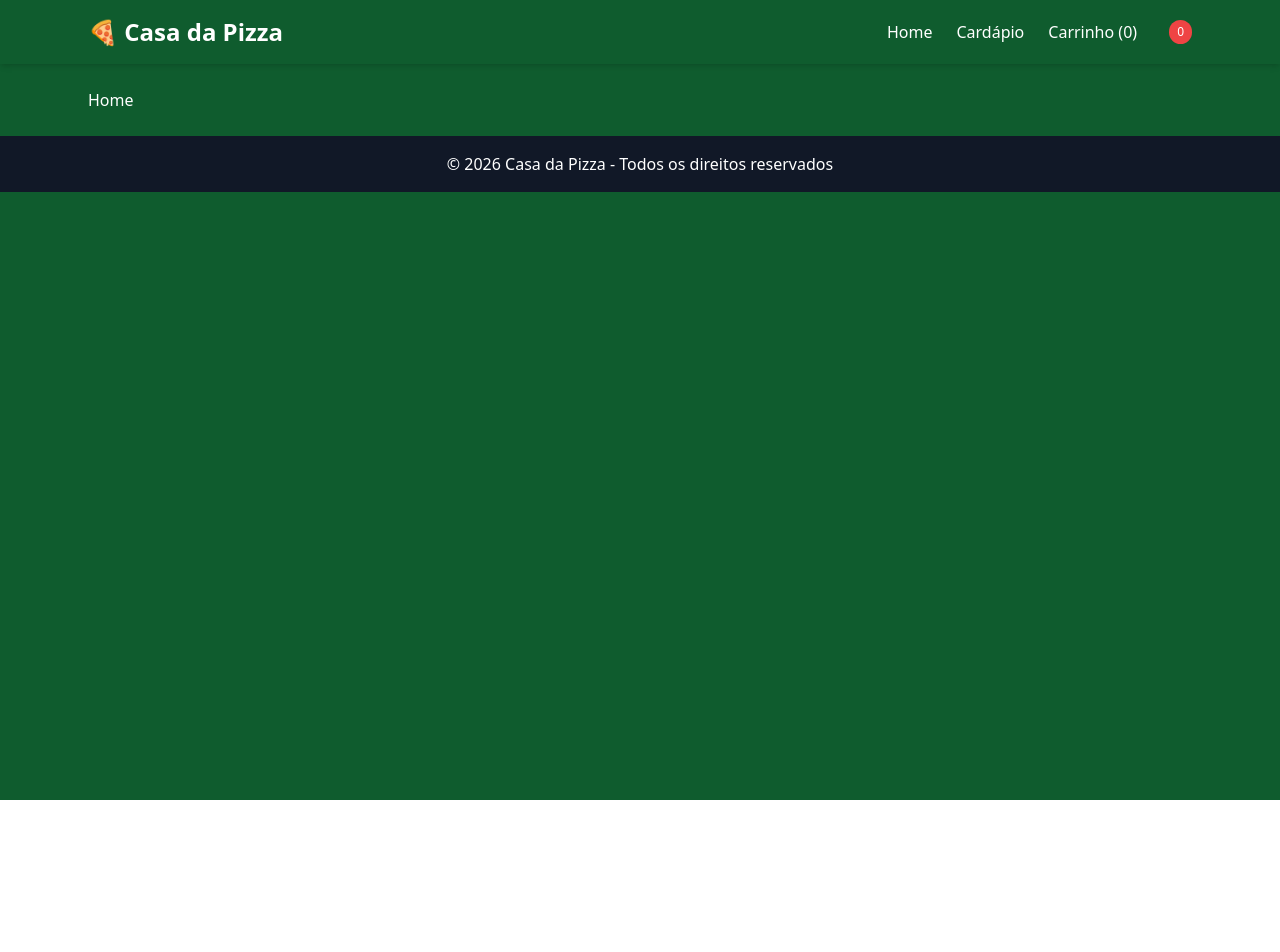
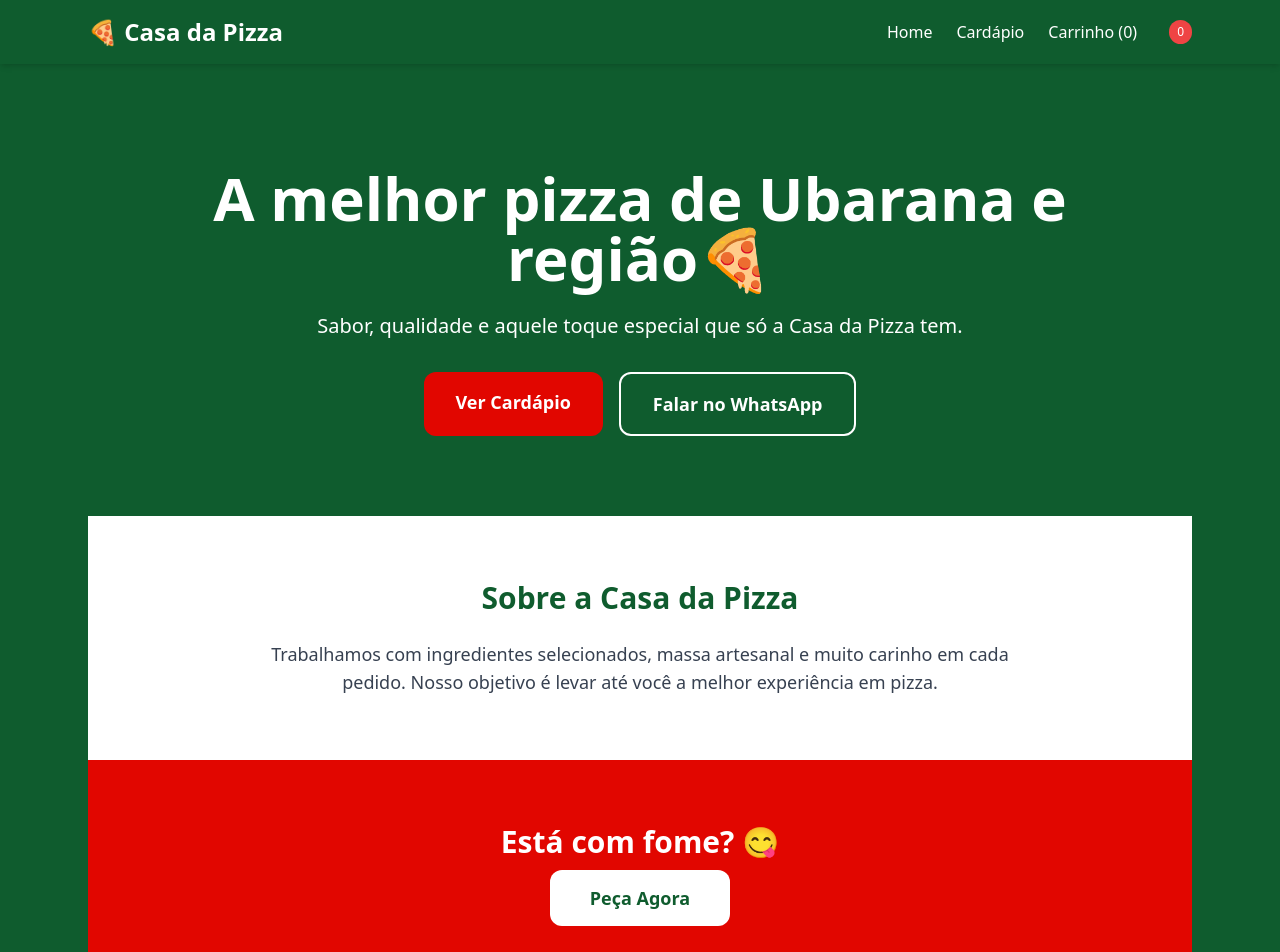
Before and after one commit to kelvin-dev23/pjt-pizzaria, a React (Vite) app: page / in a window 1280 px wide. Shown: the top 952 px of the page. Before the commit the page ends 800 px from the top, so only its background shows below. Built offline with nearby package versions, Linux system fonts and the light colour scheme.

Commit message:
fix: corrige redirecionamento no carrinho

```diff
--- a/src/components/Header.tsx
+++ b/src/components/Header.tsx
@@ -1,16 +1,15 @@
 import { useEffect, useState } from "react";
 import { estaAberto } from "../utils/horario";
-import { Link } from "react-router-dom";
-import { useNavigate } from "react-router-dom";
+import { Link, useNavigate } from "react-router-dom";
 
 export function Header() {
   const [aberto, setAberto] = useState(estaAberto());
   const [authUser, setAuthUser] = useState<{ email: string } | null>(null);
+  const [menuOpen, setMenuOpen] = useState(false);
   const navigate = useNavigate();
 
   useEffect(() => {
     const storedUser = localStorage.getItem("authUser");
-
     if (storedUser) {
       setAuthUser(JSON.parse(storedUser));
     }
@@ -23,15 +22,26 @@ export function Header() {
 
     return () => clearInterval(intervalo);
   }, []);
+
   function handleLogout() {
     localStorage.removeItem("authUser");
-    navigate("/");
-    window.location.reload();
+    navigate("/login");
   }
+
   return (
-    <header className="bg-primary text-light shadow-md">
-      <div className="flex items-center gap-4">
+    <header className="bg-primary text-light shadow-md p-4 relative">
+
+      <div className="flex justify-between items-center">
+
+        <button
+          onClick={() => setMenuOpen(!menuOpen)}
+          className="text-2xl"
+        >
+          ☰
+        </button>
+
         <h1 className="text-xl font-bold">🍕 Casa da Pizza</h1>
+
         <div className="flex items-center gap-4">
           {authUser ? (
             <>
@@ -39,7 +49,7 @@ export function Header() {
 
               <button
                 onClick={handleLogout}
-                className="bg-secondary text-light px-4 py-2 rounded-lg font-bold"
+                className="bg-secondary px-4 py-2 rounded-lg font-bold"
               >
                 Sair
               </button>
@@ -47,13 +57,15 @@ export function Header() {
           ) : (
             <button
               onClick={() => navigate("/login")}
-              className="bg-secondary text-light px-4 py-2 rounded-lg font-bold"
+              className="bg-secondary px-4 py-2 rounded-lg font-bold"
             >
               Entrar
             </button>
           )}
         </div>
+      </div>
 
+      <div className="mt-3">
         {aberto ? (
           <span className="bg-green-500 px-3 py-1 rounded-full text-sm font-semibold">
             🟢 Estamos Abertos
@@ -65,11 +77,26 @@ export function Header() {
         )}
       </div>
 
-      <nav className="flex gap-4">
-        <Link to="/">Home</Link>
-        <Link to="/cardapio">Cardápio</Link>
-        <Link to="/carrinho">Carrinho</Link>
-      </nav>
+      {menuOpen && (
+        <div className="fixed top-0 left-0 w-64 h-full bg-primary text-light p-6 z-50 shadow-lg">
+          <button
+            onClick={() => setMenuOpen(false)}
+            className="mb-6 text-xl"
+          >
+            ✕
+          </button>
+
+          <nav className="flex flex-col gap-4 text-lg font-semibold">
+            <Link to="/cardapio">Cardápio</Link>
+            <Link to="/promocoes">Promoções</Link>
+            <Link to="/carrinho">Meu Carrinho</Link>
+            <Link to="/pedidos">Meus Pedidos</Link>
+            <Link to="/conta">Minha Conta</Link>
+            <Link to="/localizacao">Localização</Link>
+          </nav>
+        </div>
+      )}
+
     </header>
   );
 }
--- a/src/pages/Carrinho.tsx
+++ b/src/pages/Carrinho.tsx
@@ -102,6 +102,7 @@ export function Carrinho() {
     window.open(url, "_blank");
     limparCarrinho();
   }
+
 
   const total = carrinho.reduce((acc, item) => {
     return acc + item.preco * item.quantidade;
@@ -266,6 +267,7 @@ export function Carrinho() {
               {estaAberto()
                 ? "Finalizar Pedido no WhatsApp"
                 : "Estamos Fechados no Momento"}
+
             </button>
           </div>
         </>
--- a/src/pages/Home.tsx
+++ b/src/pages/Home.tsx
@@ -1,5 +1,61 @@
-function Home() {
-  return <div>Home</div>
+export default function Home() {
+  return (
+    <div className="bg-light min-h-screen">
+
+      {/* HERO */}
+      <section className="bg-primary text-light py-20 text-center px-6">
+        <h1 className="text-4xl md:text-6xl font-extrabold mb-6">
+          A melhor pizza de Ubarana e região🍕
+        </h1>
+
+        <p className="text-lg md:text-xl mb-8 max-w-2xl mx-auto">
+          Sabor, qualidade e aquele toque especial que só a Casa da Pizza tem.
+        </p>
+
+        <div className="flex flex-col md:flex-row justify-center gap-4">
+          <a
+            href="/cardapio"
+            className="bg-secondary text-light px-8 py-4 rounded-xl font-bold text-lg hover:scale-105 transition"
+          >
+            Ver Cardápio
+          </a>
+
+          <a
+            href="https://wa.me/5517992668630?text=Olá%20Casa%20da%20Pizza%2C%20gostaria%20de%20fazer%20um%20pedido!"
+            target="_blank"
+            className="border-2 border-light px-8 py-4 rounded-xl font-bold text-lg hover:bg-light hover:text-primary transition"
+          >
+            Falar no WhatsApp
+          </a>
+        </div>
+      </section>
+
+      {/* SOBRE */}
+      <section className="py-16 px-6 text-center">
+        <h2 className="text-3xl font-bold text-primary mb-6">
+          Sobre a Casa da Pizza
+        </h2>
+
+        <p className="max-w-3xl mx-auto text-gray-700 text-lg">
+          Trabalhamos com ingredientes selecionados, massa artesanal e muito carinho
+          em cada pedido. Nosso objetivo é levar até você a melhor experiência em pizza.
+        </p>
+      </section>
+
+      {/* CHAMADA FINAL */}
+      <section className="bg-secondary text-light py-16 text-center">
+        <h2 className="text-3xl font-bold mb-6">
+          Está com fome? 😋
+        </h2>
+
+        <a
+          href="/cardapio"
+          className="bg-light text-primary px-10 py-4 rounded-xl font-bold text-lg hover:scale-105 transition"
+        >
+          Peça Agora
+        </a>
+      </section>
+
+    </div>
+  );
 }
-
-export default Home
```
